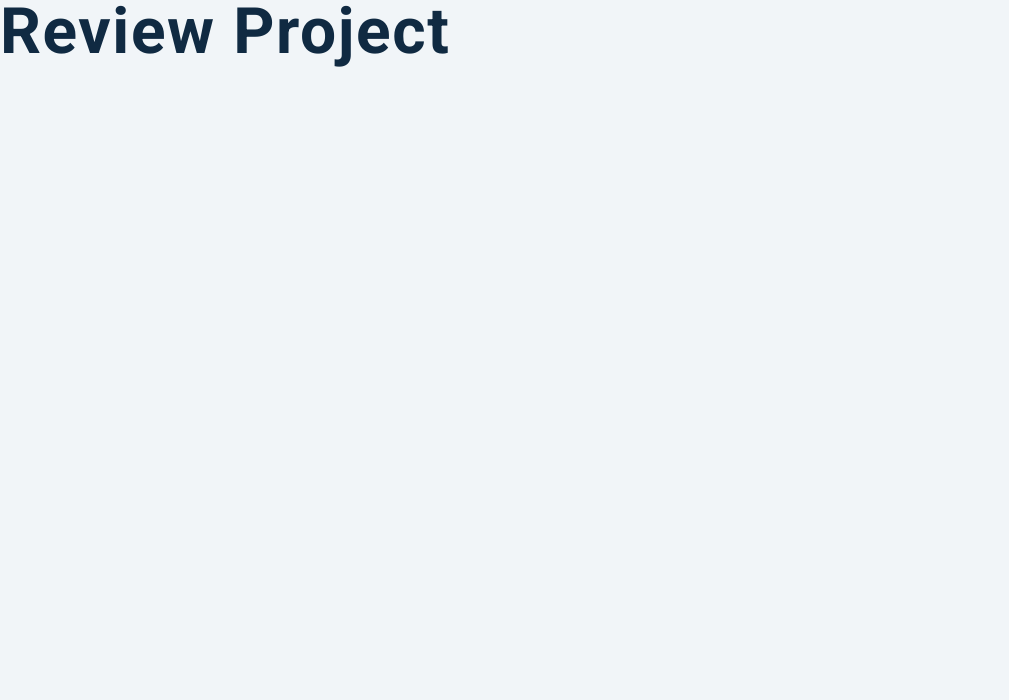
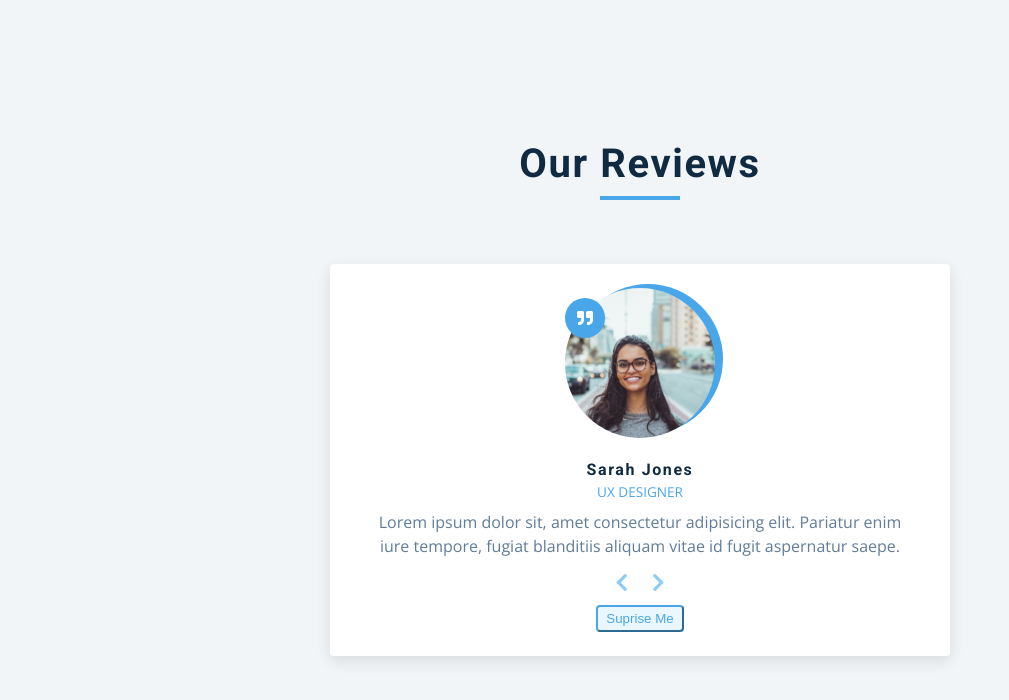
Before and after one commit to yasir-isse/reviews, a plain HTML site: page index.html in a window 1280 px wide. Shown: the whole page, without its empty margins (0-1009 px from the left). Drawn offline with nearby package versions, Linux system fonts and the light colour scheme.

Commit message:
add html logic

```diff
--- a/index.html
+++ b/index.html
@@ -14,7 +14,39 @@
     <link rel="stylesheet" href="styles.css" />
   </head>
   <body>
-    <h1>review project</h1>
+    <main>
+      <section class="container">
+        <!-- title -->
+        <div class="title">
+          <h2>our reviews</h2>
+          <div class="underline"></div>
+        </div>
+        <!-- review -->
+        <article class="review">
+          <div class="img-container">
+            <img src="./person-1.jpeg" id="person-img" alt="" />
+          </div>
+          <h4 id="author">sarah jones</h4>
+          <p id="job">ux designer</p>
+          <p id="info">
+            Lorem ipsum dolor sit, amet consectetur adipisicing elit. Pariatur
+            enim iure tempore, fugiat blanditiis aliquam vitae id fugit
+            aspernatur saepe.
+          </p>
+          <!-- prev next buttons -->
+          <div class="button-container">
+            <button class="prev-btn">
+              <i class="fas fa-chevron-left"></i>
+            </button>
+            <button class="prev-btn">
+              <i class="fas fa-chevron-right"></i>
+            </button>
+          </div>
+          <!-- reandom button -->
+          <button class="random-btn">suprise me</button>
+        </article>
+      </section>
+    </main>
     <!-- javascript -->
     <script src="app.js"></script>
   </body>
```
